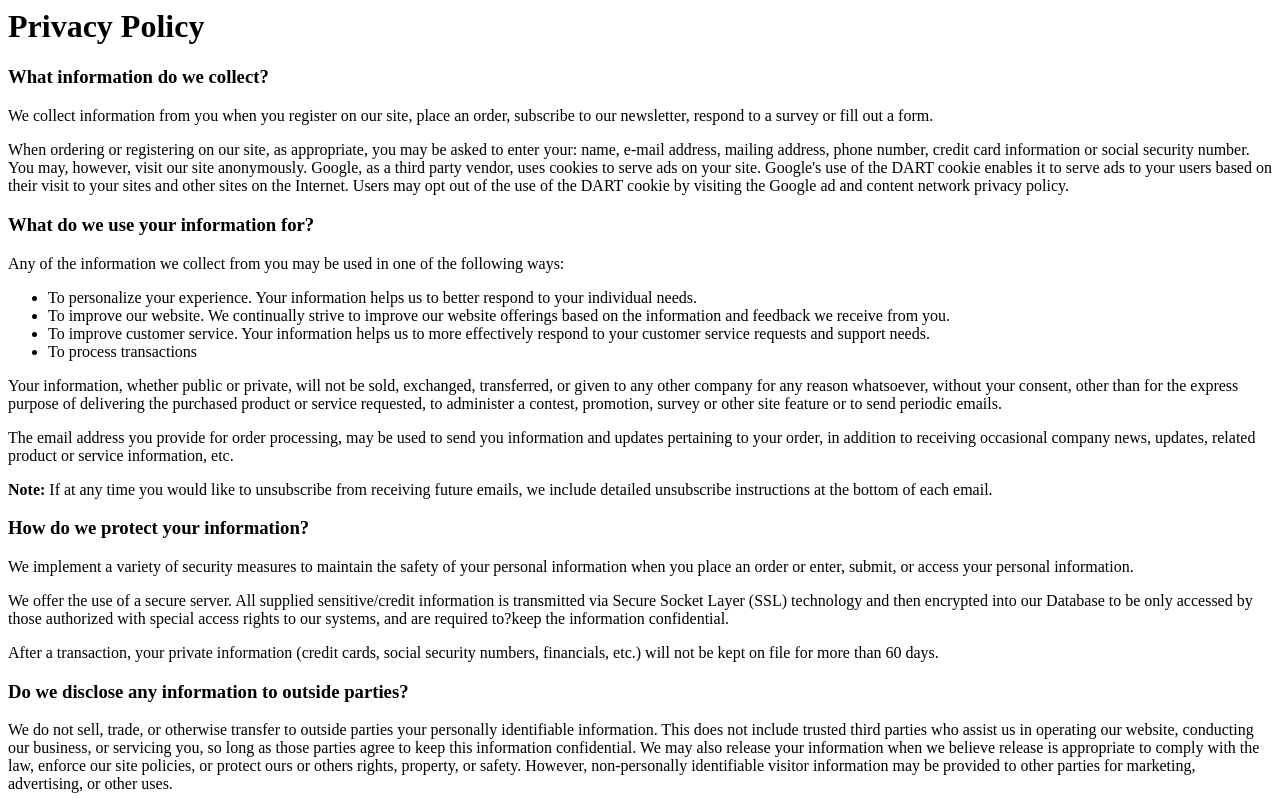
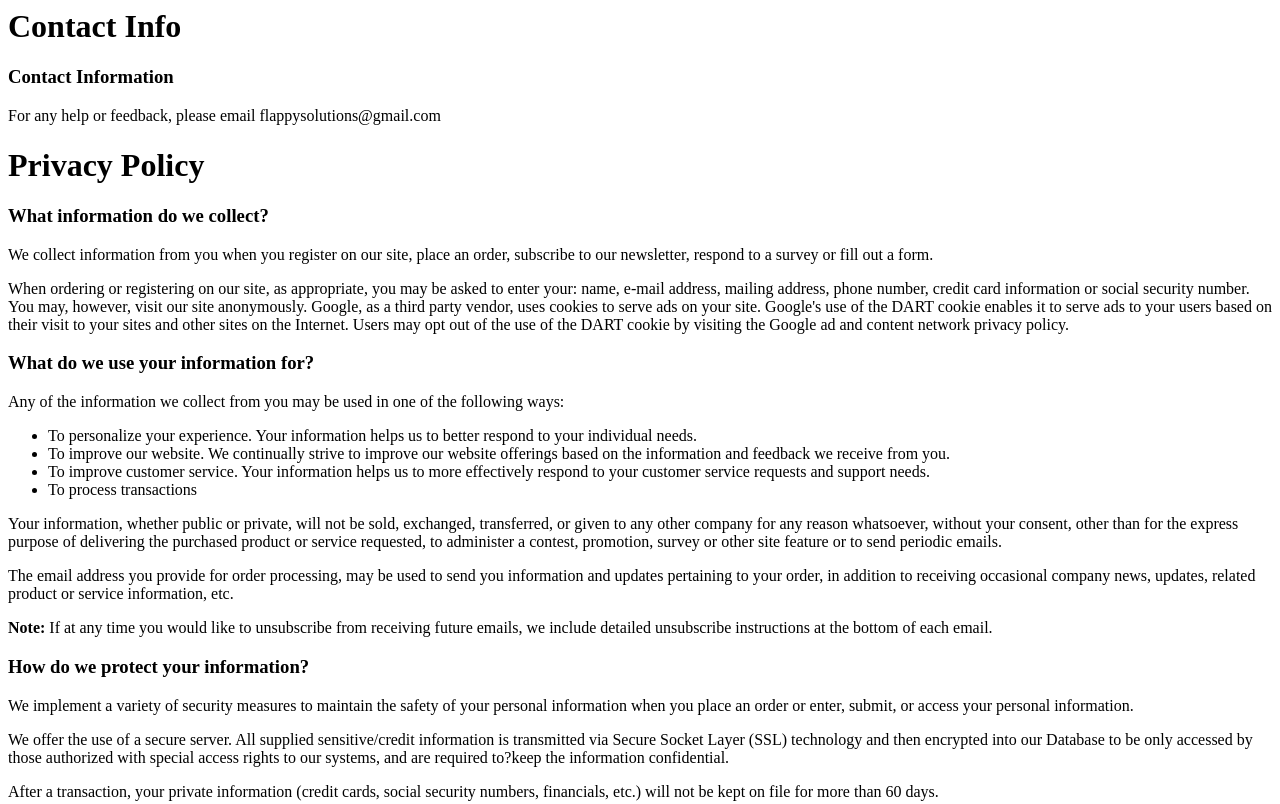
Before and after one commit to flappysolutions/flappysolutions.github.io, a plain HTML site: page index.html in a window 1280 px wide. Shown: the top 804 px of the page. Drawn offline with Linux system fonts and the light colour scheme.

Commit message:
contact-info

```diff
--- a/index.html
+++ b/index.html
@@ -1,4 +1,10 @@
 <div class="privacy-policy">
+
+<h1>Contact Info</h1>
+<section id="contact-info">
+    <h3>Contact Information</h3>
+    <p>For any help or feedback, please email flappysolutions@gmail.com</p>
+</section>
 
 <h1>Privacy Policy</h1>
 
```
